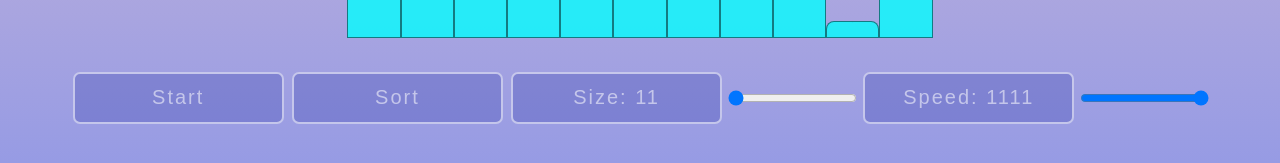
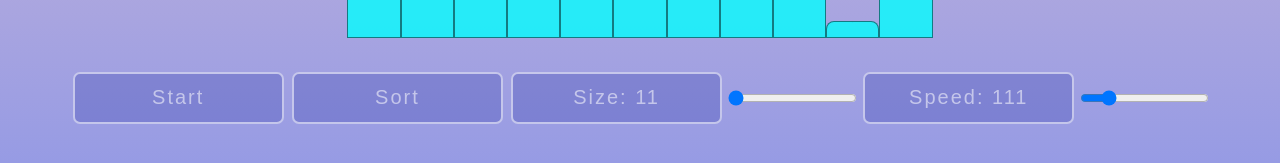
Before and after one commit to mauiwowie88/SortingVisualizer, a React (Create React App) app in the folder sortingvisualizer/: page / in a window 1280 px wide. Shown: the part 623-786 px from the top of the page. Built offline with nearby package versions, Linux system fonts and the light colour scheme.

Commit message:
Removed some unnecessary comments.

```diff
--- a/sortingvisualizer/src/App.js
+++ b/sortingvisualizer/src/App.js
@@ -2,11 +2,12 @@ import "./App.css";
 import logo from "./images/logo.png";
 import React, { useState, useEffect } from "react";
 import Settings from "./Components/Settings";
+import { bubbleSort } from "./sortingFunctions";
 
 function App() {
 	const [array, setArray] = useState([]);
 	const [size, setSize] = useState(11);
-	const [speed, setSpeed] = useState(1111);
+	const [speed, setSpeed] = useState(111);
 	const [moves, setMoves] = useState([]);
 	const [colorIndices, setColorIndices] = useState([]);
 
@@ -35,23 +36,6 @@ function App() {
 		animate(moves);
 	}
 
-	// function animate(moves) {
-	// 	if (moves.length === 0) return;
-
-	// 	const copy = [...array];
-	// 	const move = moves[0];
-	// 	const [i, j] = move.indices;
-	// 	const bars = document.getElementsByClassName("bar");
-
-	// 	console.log(move);
-
-	// 	// setTimeout(function () {
-	// 	// 	bars[i].style.backgroundColor = "rgba(125, 239, 239, 0.867)";
-	// 	// 	bars[j].style.backgroundColor = "rgba(125, 239, 239, 0.867)";
-	// 	// 	setArray(copy);
-	// 	// 	animate(moves.slice(1));
-	// 	// }, speed);
-	// }
 	function animate(moves) {
 		if (moves.length === 0) return;
 
```
